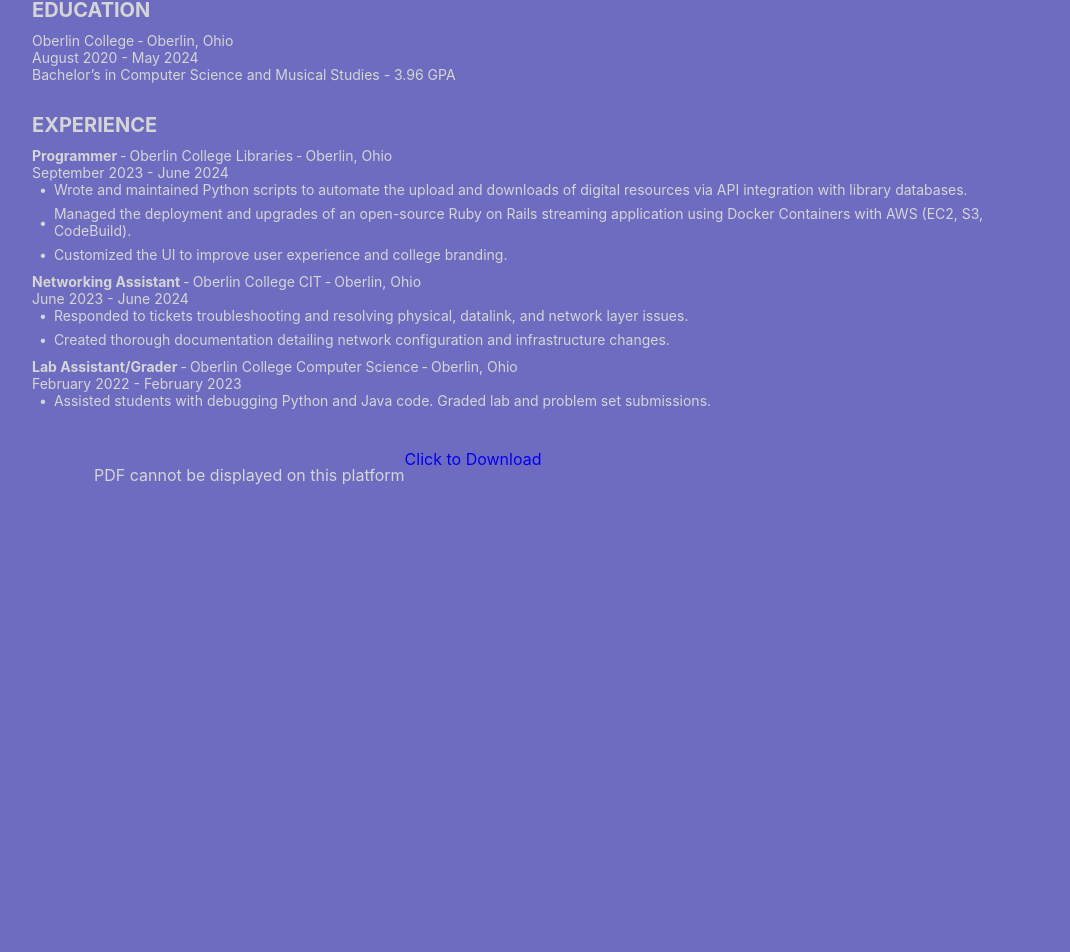
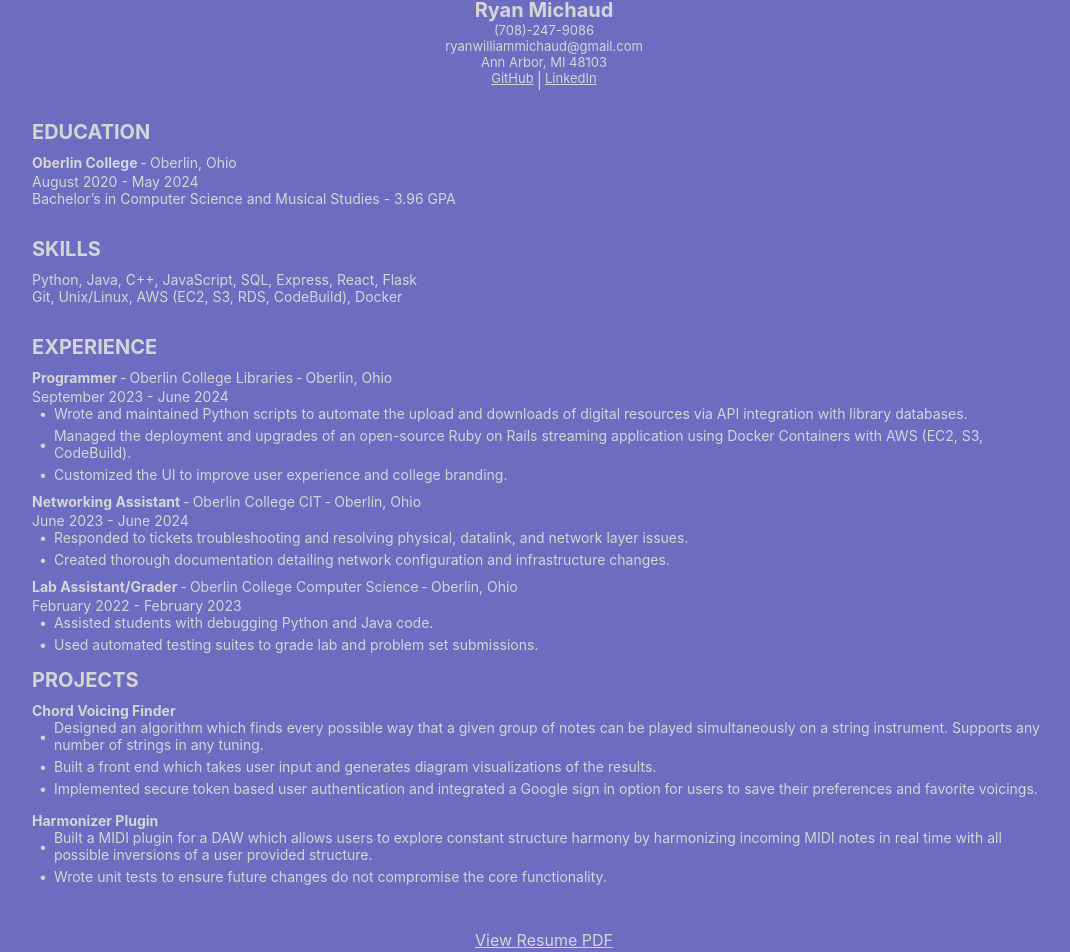
Before and after one commit to ryanwmichaud/Personal-Website, a React (Create React App) app: page /resume in a window 1280 px wide. Shown: the part 181-1133 px from the top of the page, without its empty margins (96-1166 px from the left). Built offline with nearby package versions, Linux system fonts and the light colour scheme.

Commit message:
resume projects, skills, experience

```diff
--- a/src/App.js
+++ b/src/App.js
@@ -2,7 +2,7 @@ import './Global.css'
 import './components/Navbar.css'
 import './components/Footer.css'
 import './components/Project.css'
-import './components/Resume.css'
+import './pages/Resume.css'
 
 import './pages/pages.css'
 
--- a/src/components/Footer.css
+++ b/src/components/Footer.css
@@ -32,4 +32,5 @@
 .footer-link:hover{
     color: var(--link-hover);
     cursor: pointer;
+    transition: color 0.2s;
 }
--- a/src/components/Navbar.css
+++ b/src/components/Navbar.css
@@ -64,7 +64,7 @@
     border-style: solid;
     border-width: 2px;
     border-bottom-color: var(--link-hover);
-    transition: border-bottom-color 0.2s ;
+    transition: border-bottom-color  0.2s ;
     cursor: grab;
 }
 
--- a/src/components/Resume.css
+++ /dev/null
@@ -1,60 +0,0 @@
-
-
-
-.work-section, .education-section{
-    margin-bottom: 30px;
-    width: 80%;
-
-    font-size: 14px;
-}
-
-.resume-divider{
-    margin: 0;
-    margin-left: 3px;
-    margin-right: 3px;
-
-}
-
-
-.education-heading, .education-title, .education-title-item, .education-name, .education-location, .education-date, .education-description,
-.work-heading, .work-title, .work-position, .work-company, .work-location, .work-date, .work-description{
-    margin: 0;
-}
-
-
-.education-heading, .work-heading, .work{
-    margin-bottom: 10px;
-}
-.education-title, .work-title{
-    display: flex;
-    flex-direction: row;
-}
-
-.education-heading, .work-heading{
-    font-size: 20px;
-    font-weight: bold;
-}
-
-.school-name, .work-position{
-    font-weight: bold;
-}
-
-.bullet-and-work-description{
-    display: flex;
-    flex-direction: row;
-    align-items: center;
-    margin-bottom: 7px;
-}
-
-.work-description{
-    margin-left: 7px;
-}
-.work-bullet{
-    margin: 0px;
-}
-
-
-
-@media (max-width: 800px) {
-
-}
--- /dev/null
+++ b/src/components/ResumeProject.js
@@ -0,0 +1,38 @@
+import React from "react";
+
+const ResumeProject = ({title, thumbnail, descriptions, titleLink, thumbnailLink})=>{
+
+    return(
+
+
+        <div className="resume-project">
+            <a className="resume-project-title" href={titleLink}>{title}</a>
+            <div className="resume-project-container">
+
+                <div className="resume-project-descriptions">
+                    {descriptions.map( (description, index) =>(
+                        <div className="bullet-and-resume-project-description">
+                            <p className="resume-project-bullet">•</p>
+                            <p className="resume-project-description" key={index}> {description} </p>
+                        </div>
+                    ))}
+                </div>
+
+            </div>
+
+        </div>
+
+
+    )
+}
+
+
+
+
+export default ResumeProject;
+
+/*
+ <a href={thumbnailLink}>
+    <img className="resume-project-thumbnail" src={thumbnail}></img>
+</a>
+*/
--- a/src/components/Work.js
+++ b/src/components/Work.js
@@ -14,11 +14,11 @@ const Work = ({position, location, date, company, descriptions})=>{
                 <p className="work-location" >{location}</p>
             </div>
         <p className="work-date" >{date}</p>
-        <div className="work-description">
+        <div className="work-descriptions">
                 {descriptions.map( (description, index) =>(
-                    <div className="bullet-and-work-description">
-                        <p className="work-bullet">•</p>
-                        <p className="work-description" key={index}> {description} </p>
+                    <div className="bullet-and-work-description" key={"bullet-and-work-description"+index}>
+                        <p className="work-bullet" key={"work-bullet"+index}>•</p>
+                        <p className="work-description" key={"work-description"+index}> {description} </p>
                     </div>
                 ))}
         </div>
--- a/src/pages/Home.js
+++ b/src/pages/Home.js
@@ -17,7 +17,7 @@ const Home = ()=>{
             <div className="page" >
 
                 <p className="page-title">Ryan Michaud</p>
-                <div className="top">
+                <div className="home-greeting">
 
                     <p> My name is Ryan Michaud and I'm a software developer based in Ann Arbor, MI. Check out some of my projects below</p>
 
--- /dev/null
+++ b/src/pages/Resume.css
@@ -0,0 +1,122 @@
+.resume-divider{
+    margin: 0;
+    margin-left: 3px;
+    margin-right: 3px;
+
+}
+
+
+
+.resume-contact-section{
+    margin-bottom: 30px;
+}
+.resume-name{
+    text-align: center;
+    font-weight: bold;
+    font-size: 20px;
+}
+
+.resume-contact, .resume-address{
+    text-align: center;
+    font-size: 13px;
+}
+
+.resume-socials{
+    display: flex;
+    flex-direction: row;
+    justify-content: center;
+}
+
+.resume-github, .resume-linkedin{
+    color: var(--text-color);
+    font-size: 13px;
+    text-decoration: underline;
+}
+
+
+
+
+
+
+.education-section, .skills-section, .projects-section{
+    margin-bottom: 30px;
+    width: 80%;
+    font-size: 14px;
+}
+.work-section{
+    margin-bottom: 5px;
+    width: 80%;
+    font-size: 14px;
+}
+
+
+
+.skills-heading, .skills-1, .skills-2,
+.resume-name, .resume-contact, .resume-address, .resume-socials,
+.education-heading, .education-title, .education-title-item, .education-name, .education-location, .education-date, .education-description,
+.work-heading, .work-title, .work-position, .work-company, .work-location, .work-date, .work-description,
+.projects-heading, .resume-project-description{
+    margin: 0;
+}
+
+
+
+
+.education-title, .work-title{
+    display: flex;
+    flex-direction: row;
+    flex-wrap: wrap;
+    margin-bottom: 2px;
+}
+
+
+.education-heading, .work-heading, .skills-heading, .projects-heading{
+    font-size: 20px;
+    font-weight: bold;
+    margin-bottom: 10px;
+}
+.work, .resume-project{
+    margin-bottom: 10px;
+}
+
+.education-name, .work-position, .resume-project-title{
+    color: var(--text-color);
+    font-weight: bold;
+}
+
+.resume-project-container{
+    display: flex;
+    flex-direction: row;
+}
+.resume-project-thumbnail{
+    height: 150px;
+    width: 150px;
+}
+
+.bullet-and-work-description, .bullet-and-resume-project-description {
+    display: flex;
+    flex-direction: row;
+    align-items: center;
+    margin-bottom: 5px;
+}
+
+.work-descriptions, .resume-project-descriptions{
+    margin-left: 7px;
+}
+.work-description, .resume-project-description{
+    margin-left: 7px;
+}
+
+.work-bullet, .resume-project-bullet{
+    margin: 0px;
+}
+
+.download-resume{
+    text-decoration: underline ;
+    color: var(--text-color);
+}
+
+
+@media (max-width: 800px) {
+
+}
--- a/src/pages/Resume.js
+++ b/src/pages/Resume.js
@@ -1,8 +1,9 @@
 import React from "react";
 import Navbar from "../components/Navbar";
 import Footer from "../components/Footer";
+import ResumeProject from "../components/ResumeProject";
+import Work from "../components/Work"
 import { Link } from "react-router-dom";
-import Work from "../components/Work"
 
 
 const Resume = ()=>{
@@ -15,6 +16,25 @@ const Resume = ()=>{
                 <p className="page-title">Resume</p>
 
 
+
+            <div className="resume-contact-section">
+
+                <p className="resume-name">Ryan Michaud</p>
+                <p className="resume-contact">(708)-247-9086</p>
+                <p className="resume-contact">ryanwilliammichaud@gmail.com</p>
+                <p className="resume-address">Ann Arbor, MI 48103</p>
+                <div className="resume-socials">
+                    <a className="resume-github" href="https://github.com/ryanwmichaud" > GitHub </a>
+                    <p className="resume-divider">|</p>
+                    <a className="resume-linkedin" href="https://www.linkedin.com/in/ryanwmichaud/"> LinkedIn </a>
+                </div>
+
+
+            </div>
+
+
+
+
             <div className="education-section">
                 <p className="education-heading">EDUCATION</p>
                 <div className="education-title">
@@ -24,8 +44,14 @@ const Resume = ()=>{
                 </div>
                 <p className="education-date"> August 2020 - May 2024 </p>
                 <p className="education-description"> Bachelor’s in Computer Science and Musical Studies - 3.96 GPA   </p>
+            </div>
 
+            <div className="skills-section">
+                <p className="skills-heading">SKILLS</p>
+                <p className="skills-1">Python, Java, C++, JavaScript, SQL, Express, React, Flask</p>
+                <p className="skills-2">                Git, Unix/Linux, AWS (EC2, S3, RDS, CodeBuild), Docker </p>
             </div>
+
             <div className="work-section">
                 <p className="work-heading">EXPERIENCE</p>
                 <Work position={"Programmer"}
@@ -49,9 +75,36 @@ const Resume = ()=>{
                     company={"Oberlin College Computer Science"}
                     location={"Oberlin, Ohio"}
                     date={"February 2022 - February 2023"}
-                    descriptions={["Assisted students with debugging Python and Java code. Graded lab and problem set submissions."]}
+                    descriptions={[ "Assisted students with debugging Python and Java code.",
+                                    "Used automated testing suites to grade lab and problem set submissions."
+                    ]}
                 ></Work>
             </div>
+
+            <div className="projects-section">
+                <p className="projects-heading">PROJECTS</p>
+                <ResumeProject title={"Chord Voicing Finder"}
+                                thumbnail={"/projects/ChordFinder/Cmaj9.png"}
+                                descriptions={[ "Designed an algorithm which finds every possible way that a given group of notes can be played simultaneously on a string instrument. Supports any number of strings in any tuning.",
+                                                "Built a front end which takes user input and generates diagram visualizations of the results.",
+                                                "Implemented secure token based user authentication and integrated a Google sign in option for users to save their preferences and favorite voicings."]
+                                                }
+                                titleLink={"http://3.131.139.197:8000/"}
+                                thumbnailLink={"https://github.com/ryanwmichaud"}>
+                </ResumeProject>
+                <ResumeProject title={"Harmonizer Plugin"}
+                                thumbnail={"/projects/Harmonizer/Harmonizer Demo.png"}
+                                descriptions={[ " Built a MIDI plugin for a DAW which allows users to explore constant structure harmony by harmonizing incoming MIDI notes in real time with all possible inversions of a user provided structure.",
+                                                "Wrote unit tests to ensure future changes do not compromise the core functionality."]
+                                                }
+                                titleLink={"https://github.com/ryanwmichaud/HarmonizerPlugin"}
+                                thumbnailLink={"https://github.com/ryanwmichaud/HarmonizerPlugin"}>
+                </ResumeProject>
+
+
+            </div>
+
+            <a className="download-resume" href="resume.pdf">View Resume PDF</a>
 
 
 
@@ -61,14 +114,6 @@ const Resume = ()=>{
 
 
 
-                <div className="resume-container">
-
-                <object className="resume" type="application/pdf" data="/resume.pdf#zoom=FitH">
-                    <p>PDF cannot be displayed on this platform</p>
-                    <a href="resume.pdf">Click to Download</a>
-                </object>
-
-                </div>
 
             </div>
             <Footer></Footer>
```
Also changed, not shown: src/components/Project.css (+15 -4 lines), src/pages/pages.css (+7 -18 lines), src/Global.css (line endings or trailing spaces).
